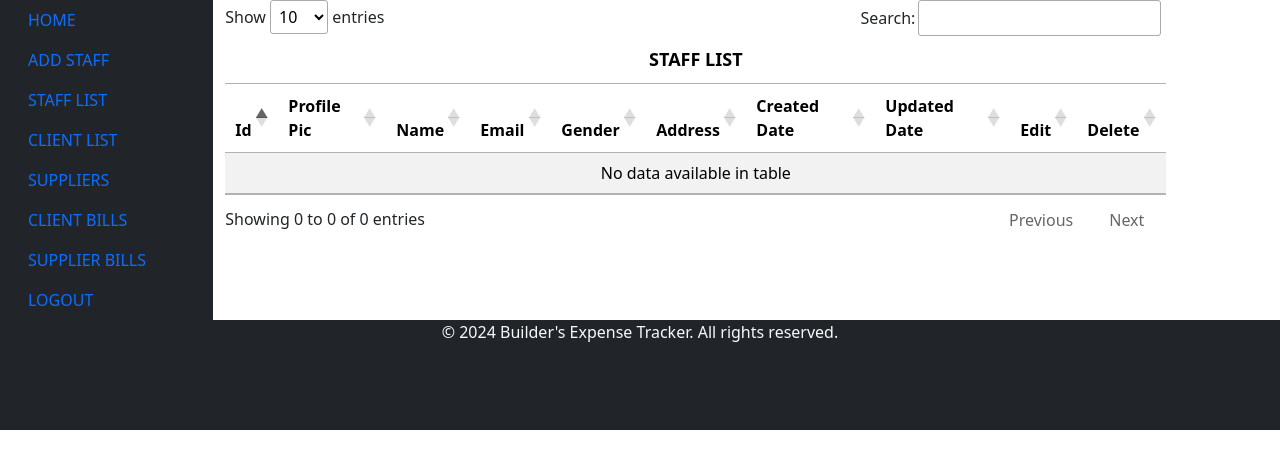
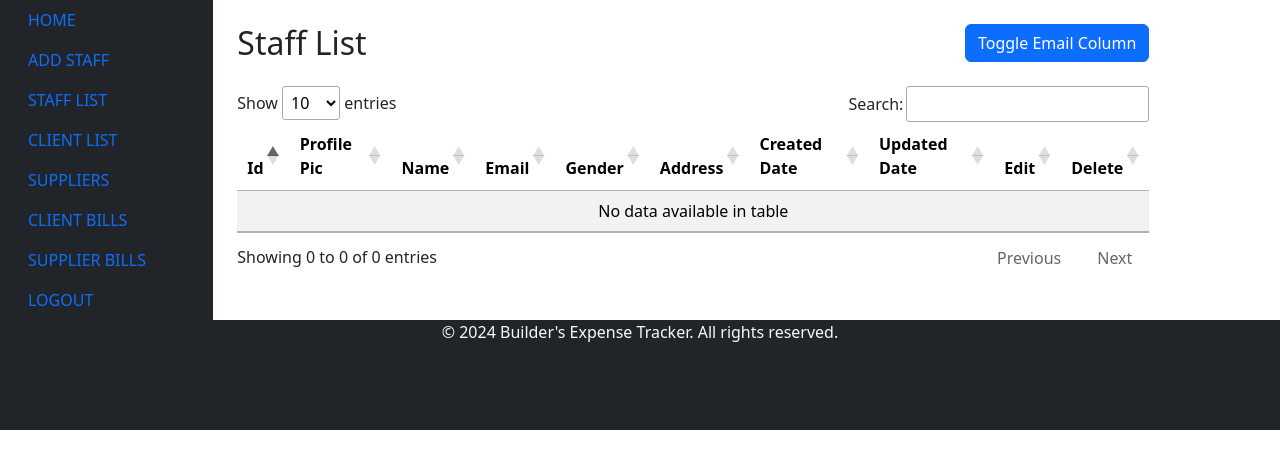
Before and after one commit to kiran-saju/expense, a Django app: template templates/OWNER/view_staff.html in a window 1280 px wide. Shown: the part 64-533 px from the top of the page. Run offline with Django 3.2, Linux system fonts and the light colour scheme; the template is opened without the code that fills it, so the values that code supplies are empty; some libraries are stand-ins or nearby versions.

Commit message:
Update view_staff.html

```diff
--- a/templates/OWNER/view_staff.html
+++ b/templates/OWNER/view_staff.html
@@ -1,15 +1,21 @@
-
 {% extends 'OWNER/ownerbase.html' %}
 
 {% block title %}Dashboard{% endblock %}
 
 {% block content%}
+
 <link rel="stylesheet" href="https://cdn.datatables.net/1.11.5/css/jquery.dataTables.min.css">
-<table id="example" class="table table-striped">
-     <thead>
-        <tr>
-            <th colspan="10" style="text-align: center; font-size: large;">STAFF LIST</th>
-        </tr>
+<div class="container-fluid mt-4">
+    <div class="row mb-3">
+        <div class="col-md-6">
+            <h2>Staff List</h2>
+        </div>
+        <div class="col-md-6 text-end">
+            <button id="toggleEmail" class="btn btn-primary">Toggle Email Column</button>
+        </div>
+    </div>
+    <table id="example" class="table table-striped">
+        <thead>
             <tr>
                 <th>Id</th>
                 <th>Profile Pic</th>
@@ -21,7 +27,6 @@
                 <th>Updated Date</th>
                 <th>Edit</th>
                 <th>Delete</th>
-
             </tr>
         </thead>
         <tbody>
@@ -36,21 +41,27 @@
                 <td>{{i.created_at}}</td>
                 <td>{{i.updated_at}}</td>
                 <td>
-                    <a class="a1" href="{% url 'edit_staff' i.id %}">Edit</a>
+                    <a class="btn btn-sm btn-warning" href="{% url 'edit_staff' i.id %}">Edit</a>
                 </td>
                 <td>
-                    <a class="a1" href="{% url 'delete_staff' i.id %}">Delete</a>
+                    <a class="btn btn-sm btn-danger" href="{% url 'delete_staff' i.id %}">Delete</a>
                 </td>
             </tr>
             {% endfor %}
         </tbody>
     </table>
+</div>
 
+<script src="https://code.jquery.com/jquery-3.6.0.min.js"></script>
+<script src="https://cdn.datatables.net/1.11.5/js/jquery.dataTables.min.js"></script>
+<script>
+    $(document).ready(function () {
+        var table = $('#example').DataTable();
 
-    <script>
-        $(document).ready(function () {
-            $('#example').DataTable();
+        $('#toggleEmail').on('click', function () {
+            var column = table.column(3); // Index of the Email column
+            column.visible(!column.visible());
         });
-    </script>
-
+    });
+</script>
 {% endblock %}
```
